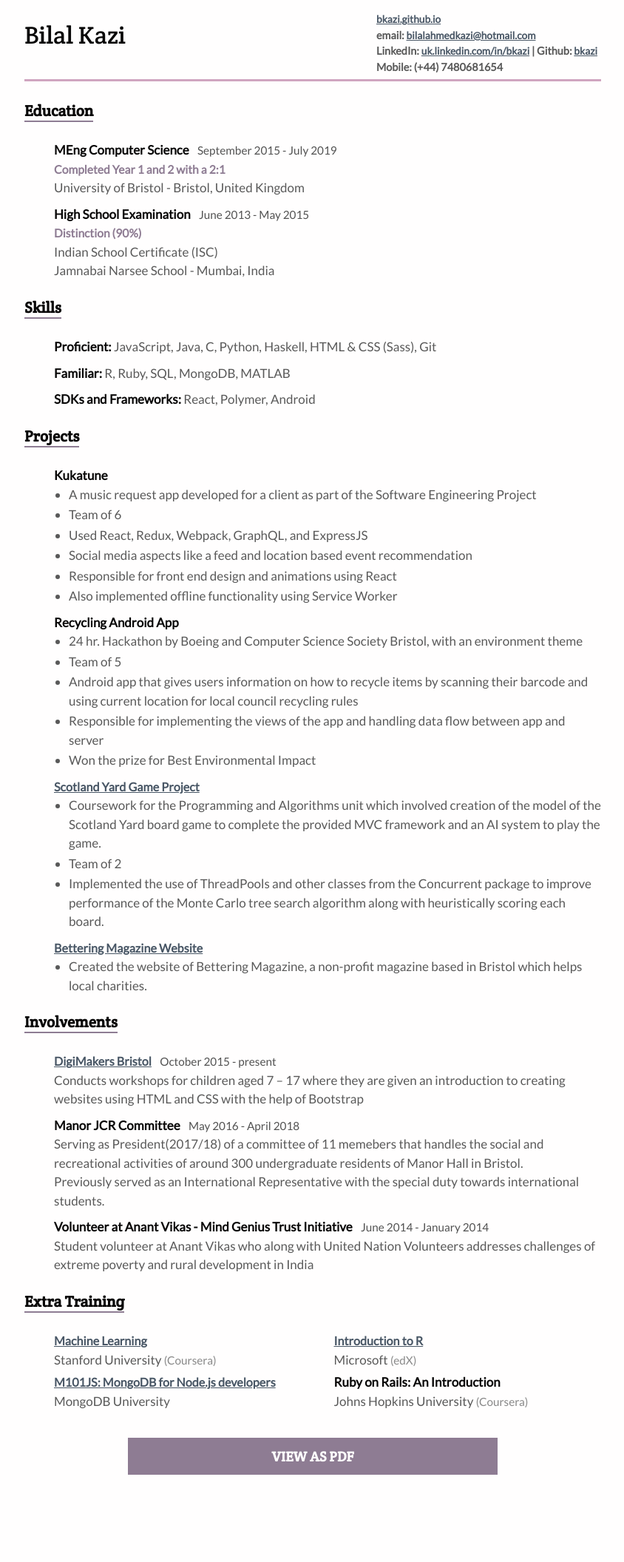
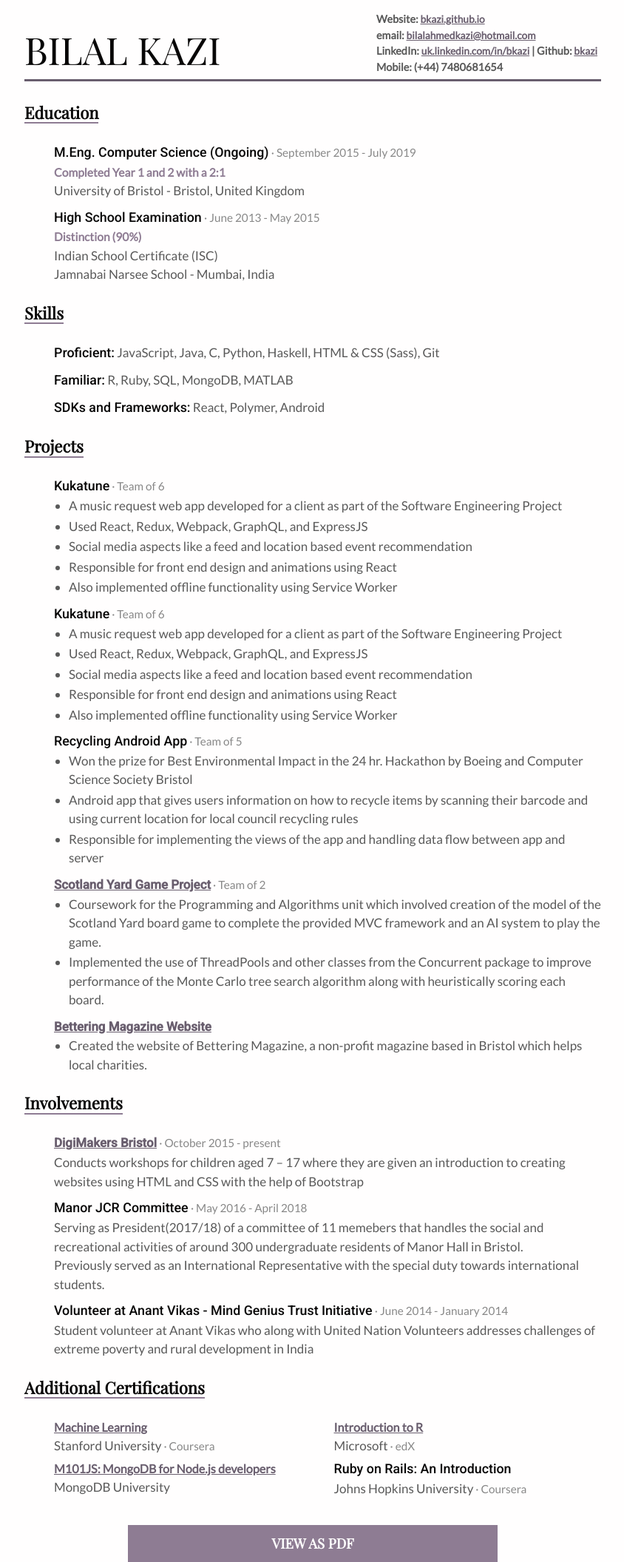
Before and after one commit to bkazi/bkazi.github.io, a Jekyll site: the page built from resume/index.html, in a window 1280 px wide. Shown: the whole page at 74% size, without its empty margins (217-1061 px from the left). Built offline with Jekyll 4.4.1, drawn with Linux system fonts in a browser that asks for light colours; before the commit the page ends 1994 px from its top, so only the background shows below that.

Commit message:
Change Resume and styles

```diff
--- a/_includes/critical_resume.scss
+++ b/_includes/critical_resume.scss
@@ -12,15 +12,16 @@ body {
 
 $black: #070606;
 $grey: #595959;
-$silver: #485665;
+$silver: #695e6e;
 $white: #FFFEFE;
 $red: #8E7C93;
 $green: #D0A5C0;
 
-@import 'https://fonts.googleapis.com/css?family=Lato:400,600|Crete+Round';
+@import 'https://fonts.googleapis.com/css?family=Lato:400,600|Playfair+Display:400|Roboto:500';
 
 $base-font: 'Lato', sans-serif;
-$heading-font: 'Crete Round', serif;
+$heading-font: 'Playfair Display', serif;
+$sub-heading-font: 'Roboto', sans-serif;
 
 /*! Used Type Nugget v0.2.2 | typenugget.com (took some tweaking later)*/
 body {
--- a/_sass/_resume.scss
+++ b/_sass/_resume.scss
@@ -9,7 +9,7 @@ a {
 }
 
 .details {
-  border-bottom: 3px solid $green;
+  border-bottom: 3px solid $silver;
   margin-bottom: 20px;
   &:after {
     content: "";
@@ -19,6 +19,9 @@ a {
 }
 
 .name {
+  font-size: 3em;
+  font-weight: 300;
+  text-transform: uppercase;
   display: inline-block;
   margin-bottom: 2px;
 }
@@ -33,14 +36,17 @@ a {
 }
 
 .heading {
+  font-size: 1.3em;
   display: inline-block;
   margin-right: auto;
   border-bottom: 2px solid $red;
 }
 
 strong {
-  font-family: $base-font;
+  font-size: 1.05em;
+  font-family: $sub-heading-font;
   color: $black;
+  font-weight: 500;
 }
 
 ul {
@@ -71,10 +77,7 @@ p {
 }
 
 .time {
-  font-size: 0.9em;
   display: none;
-  padding-left: 8px;
-  color: #525252;
 }
 
 .grid {
@@ -131,9 +134,6 @@ p {
 }
 
 @media print {
-  .resume {
-    font-size: 9.5px;
-  }
   ul {
     padding-left: 10px;
     margin-top: 3px;
@@ -155,7 +155,7 @@ p {
     column-count: 2;
   }
   :root {
-    font-size: 11px;
+    font-size: 10.5px;
     line-height: 1.3;
   }
   .pdf {
--- a/resume/index.html
+++ b/resume/index.html
@@ -26,7 +26,7 @@ layout: compress
       <div class="details">
         <h1 class="name">Bilal Kazi</h1>
         <p class="info">
-          <a href="/">bkazi.github.io</a><br>
+          Website: <a href="/">bkazi.github.io</a><br>
           email: <a href="mailto:bilalahmedkazi@hotmail.com">bilalahmedkazi@hotmail.com</a><br>
           LinkedIn: <a href="https://uk.linkedin.com/in/bkazi">uk.linkedin.com/in/bkazi</a> | Github: <a href="https://www.github.com/bkazi">bkazi</a><br>
           Mobile: (+44) 7480681654
@@ -38,8 +38,8 @@ layout: compress
           <ul>
             <li>
               <div class="list__details">
-                <strong>MEng Computer Science</strong>
-                <span class="time">September 2015 - July 2019</span>
+                <strong>M.Eng. Computer Science (Ongoing)</strong>
+                <span class="time secondary"> &middot; September 2015 - July 2019</span>
               </div>
               <p>
                 <em>Completed Year 1 and 2 with a 2:1</em><br>
@@ -49,7 +49,7 @@ layout: compress
             <li>
               <div class="list__details">
                 <strong>High School Examination</strong>
-                <span class="time">June 2013 - May 2015</span>
+                <span class="time secondary"> &middot; June 2013 - May 2015</span>
               </div>
               <p>
                 <em>Distinction (90%)</em><br>
@@ -77,13 +77,24 @@ layout: compress
       <div>
         <h3 class="heading">Projects</h3>
         <ul>
+            <li>
+                <div class="list__details">
+                  <strong>Kukatune</strong><span class="secondary"> &middot; Team of 6</span>
+                </div>
+                <ul class="bullets">
+                  <li>A music request web app developed for a client as part of the Software Engineering Project</li>
+                  <li>Used React, Redux, Webpack, GraphQL, and ExpressJS</li>
+                  <li>Social media aspects like a feed and location based event recommendation</li>
+                  <li>Responsible for front end design and animations using React</li>
+                  <li>Also implemented offline functionality using Service Worker</li>
+                </ul>
+              </li>
           <li>
             <div class="list__details">
-              <strong>Kukatune</strong>
+              <strong>Kukatune</strong><span class="secondary"> &middot; Team of 6</span>
             </div>
             <ul class="bullets">
-              <li>A music request app developed for a client as part of the Software Engineering Project</li>
-              <li>Team of 6</li>
+              <li>A music request web app developed for a client as part of the Software Engineering Project</li>
               <li>Used React, Redux, Webpack, GraphQL, and ExpressJS</li>
               <li>Social media aspects like a feed and location based event recommendation</li>
               <li>Responsible for front end design and animations using React</li>
@@ -92,23 +103,20 @@ layout: compress
           </li>
           <li>
             <div class="list__details">
-              <strong>Recycling Android App</strong>
+              <strong>Recycling Android App</strong><span class="secondary"> &middot; Team of 5</span>
             </div>
             <ul class="bullets">
-              <li>24 hr. Hackathon by Boeing and Computer Science Society Bristol, with an environment theme</li>
-              <li>Team of 5</li>
+              <li>Won the prize for Best Environmental Impact in the 24 hr. Hackathon by Boeing and Computer Science Society Bristol</li>
               <li>Android app that gives users information on how to recycle items by scanning their barcode and using current location for local council recycling rules</li>
               <li>Responsible for implementing the views of the app and handling data flow between app and server</li>
-              <li>Won the prize for Best Environmental Impact</li>
             </ul>
           </li>
           <li>
             <div class="list__details">
-              <strong><a href="{% post_url 2016-09-04-scotland-yard %}">Scotland Yard Game Project</a></strong>
+              <strong><a href="{% post_url 2016-09-04-scotland-yard %}">Scotland Yard Game Project</a></strong><span class="secondary"> &middot; Team of 2</span>
             </div>
             <ul class="bullets">
               <li>Coursework for the Programming and Algorithms unit which involved creation of the model of the Scotland Yard board game to complete the provided MVC framework and an AI system to play the game.</li>
-              <li>Team of 2</li>
               <li>Implemented the use of ThreadPools and other classes from the Concurrent package to improve performance of the Monte Carlo tree search algorithm along with heuristically scoring each board.</li>
             </ul>
           </li>
@@ -128,7 +136,7 @@ layout: compress
           <li>
             <div class="list__details">
               <strong><a href="http://www.digimakers.co.uk">DigiMakers Bristol</a></strong>
-              <span class="time">October 2015 - present</span>
+              <span class="time secondary"> &middot; October 2015 - present</span>
             </div>
             <p>
               Conducts workshops for children aged 7 – 17 where they are given an introduction to creating websites using HTML and CSS with the help of Bootstrap
@@ -137,7 +145,7 @@ layout: compress
           <li>
             <div class="list__details">
               <strong>Manor JCR Committee</strong>
-              <span class="time">May 2016 - April 2018</span>
+              <span class="time secondary"> &middot; May 2016 - April 2018</span>
             </div>
             <p>
               Serving as President(2017/18) of a committee of 11 memebers that handles the social and recreational activities of around 300 undergraduate residents of Manor Hall in Bristol.<br />
@@ -147,7 +155,7 @@ layout: compress
           <li>
             <div class="list__details">
               <strong>Volunteer at Anant Vikas - Mind Genius Trust Initiative</strong>
-              <span class="time">June 2014 - January 2014</span>
+              <span class="time secondary"> &middot; June 2014 - January 2014</span>
             </div>
             <p>
               Student volunteer at Anant Vikas who along with United Nation Volunteers addresses challenges of extreme poverty and rural development in India
@@ -156,12 +164,12 @@ layout: compress
         </ul>
       </div>
       <div>
-        <h3 class="heading">Extra Training</h3>
+        <h3 class="heading">Additional Certifications</h3>
         <div class="grid">
-            <p><a href="https://www.coursera.org/account/accomplishments/certificate/ADJ5K5H8WWYQ">Machine Learning</a><br>Stanford University <span class="secondary">(Coursera)</span></p>
+            <p><a href="https://www.coursera.org/account/accomplishments/certificate/ADJ5K5H8WWYQ">Machine Learning</a><br>Stanford University<span class="secondary"> &middot; Coursera</span></p>
             <p><a href="http://university.mongodb.com/course_completion/69c9545f86304f99bd9ab782d336b2b9">M101JS: MongoDB for Node.js developers</a><br>MongoDB University</p>
-            <p><a href="https://verify.edx.org/cert/4ca4b6a442ba499a8c3533684c16bb97">Introduction to R</a><br>Microsoft <span class="secondary">(edX)</span></p>
-            <p><strong>Ruby on Rails: An Introduction</strong><br>Johns Hopkins University <span class="secondary">(Coursera)</span></p>
+            <p><a href="https://verify.edx.org/cert/4ca4b6a442ba499a8c3533684c16bb97">Introduction to R</a><br>Microsoft<span class="secondary"> &middot; edX</span></p>
+            <p><strong>Ruby on Rails: An Introduction</strong><br>Johns Hopkins University<span class="secondary"> &middot; Coursera</span></p>
         </div>
       </div>
     </main>
```
